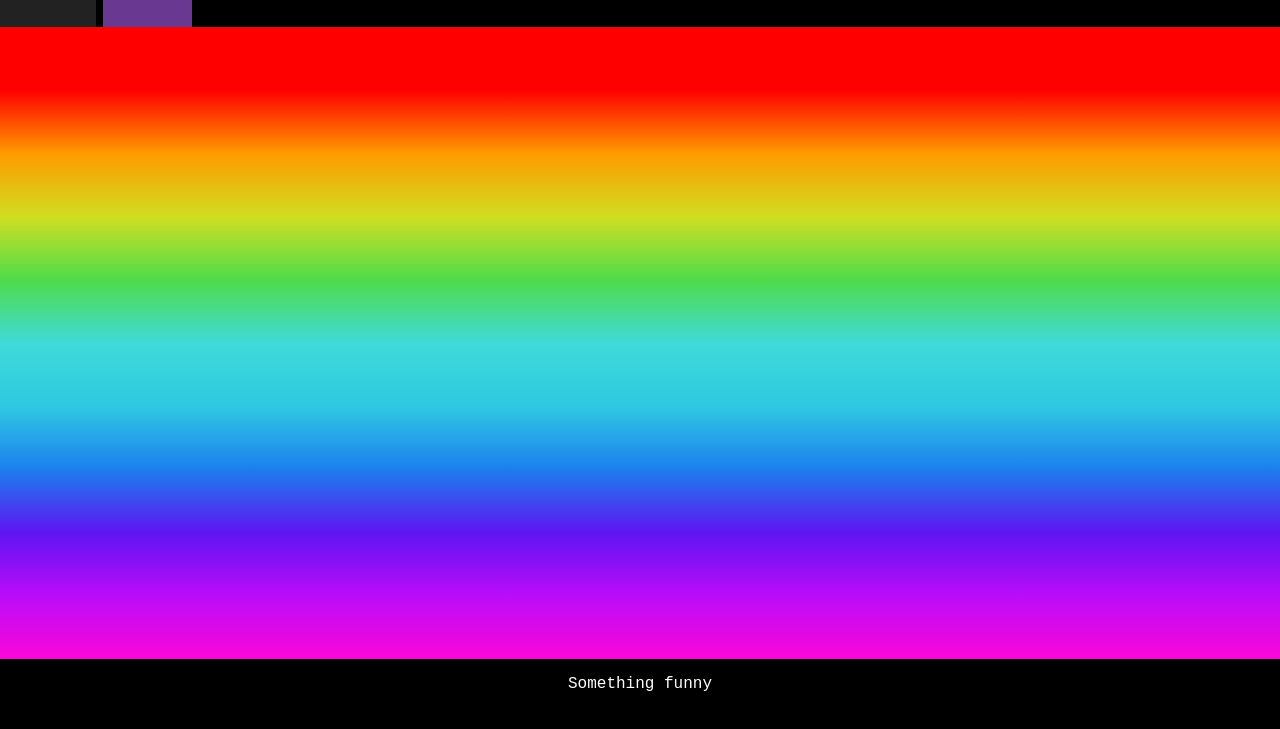
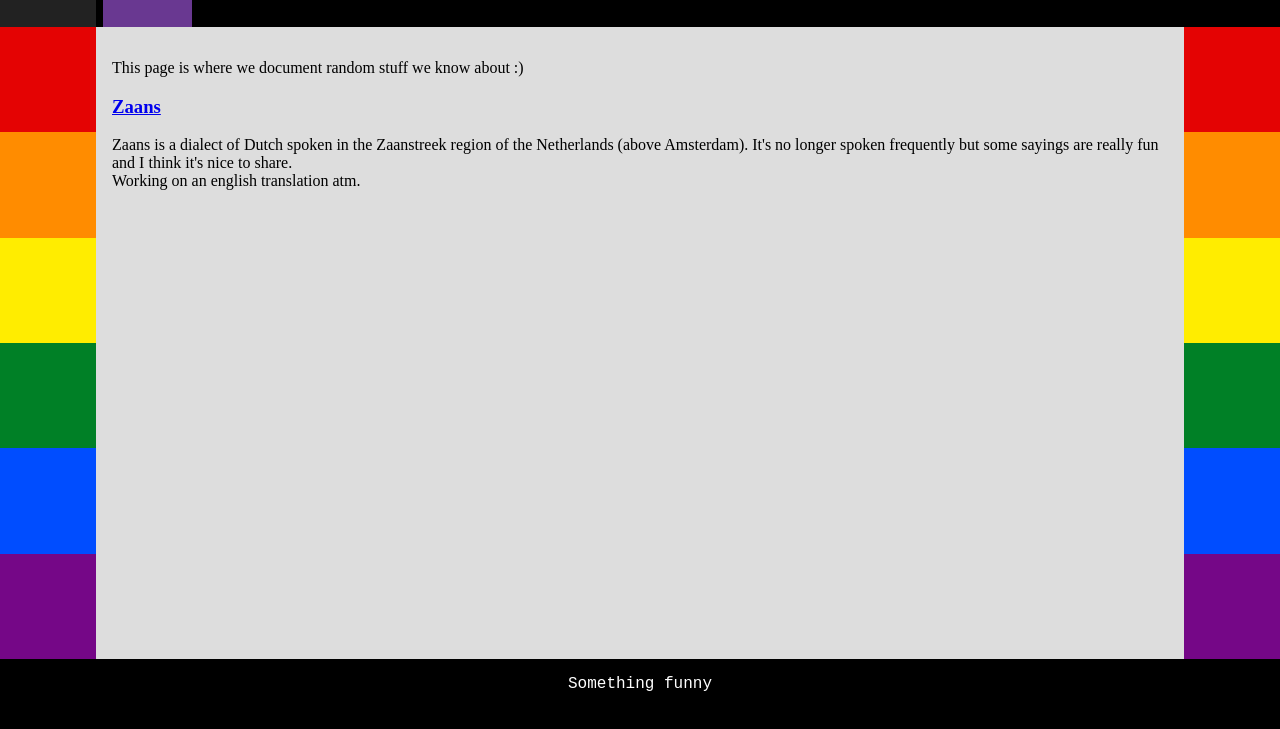
Before and after one commit to livelaughfish/livelaughfish.github.io, a plain HTML site: page trivia.html in a window 1280 px wide. Shown: the part 61-790 px from the top of the page. Drawn offline with Linux system fonts and the light colour scheme.

Commit message:
Updated trivia page and put in some text
you can take a badger out of the zaanstreek but the zaanstreek not out of badgie x3

```diff
--- a/trivia.css
+++ b/trivia.css
@@ -4,16 +4,20 @@ body {
 
 main {
     background-image:linear-gradient(
-        rgba(255, 0, 0, 1) 10%,
-        rgba(255, 154, 0, 1) 20%,
-        rgba(208, 222, 33, 1) 30%,
-        rgba(79, 220, 74, 1) 40%,
-        rgba(63, 218, 216, 1) 50%,
-        rgba(47, 201, 226, 1) 60%,
-        rgba(28, 127, 238, 1) 70%,
-        rgba(95, 21, 242, 1) 80%,
-        rgba(186, 12, 248, 1) 90%,
-        rgba(251, 7, 217, 1) 100%);
+     to bottom,
+		#e40303,
+		#e40303 16.67%,
+		#ff8c00 16.67%,
+		#ff8c00 33.33%,
+		#ffed00 33.33%,
+		#ffed00 50%,
+		#008026 50%,
+		#008026 66.67%,
+		#004dff 66.67%,
+		#004dff 83.33%,
+		#750787 83.33%,
+		#750787
+		);
     background-repeat: no-repeat;
 
     position: absolute;
@@ -60,3 +64,13 @@ footer p {
     color: white;
     font-family:'Courier New',monospace;
 }
+
+article {
+    background-color: #ddd;
+    position: absolute;
+    padding: 16px 16px;
+    top:0px;
+    bottom: 0px;
+    right: 1in;
+    left: 1in;
+}
--- a/trivia.html
+++ b/trivia.html
@@ -13,7 +13,17 @@
 		<a href="./trivia.html" class="active">Trivia</a>
       </nav>
     </header>
-    <main></main>
+    <main>
+		<article>
+			<p>This page is where we document random stuff we know about :)</p>
+			<section id="Zaans">
+				<h1><a href="https://www.mijnwoordenboek.nl/dialect/Zaans&page=1&naarNL=1">Zaans</a></h1>
+				<p>Zaans is a dialect of Dutch spoken in the Zaanstreek region of the Netherlands (above Amsterdam). It's no longer spoken frequently but some sayings are really fun and I think it's nice to share.
+
+				<br>Working on an english translation atm.</p>
+			</section>
+		</article>
+    </main>
     <footer>
       <p>Something funny</p>
     </footer>
```
